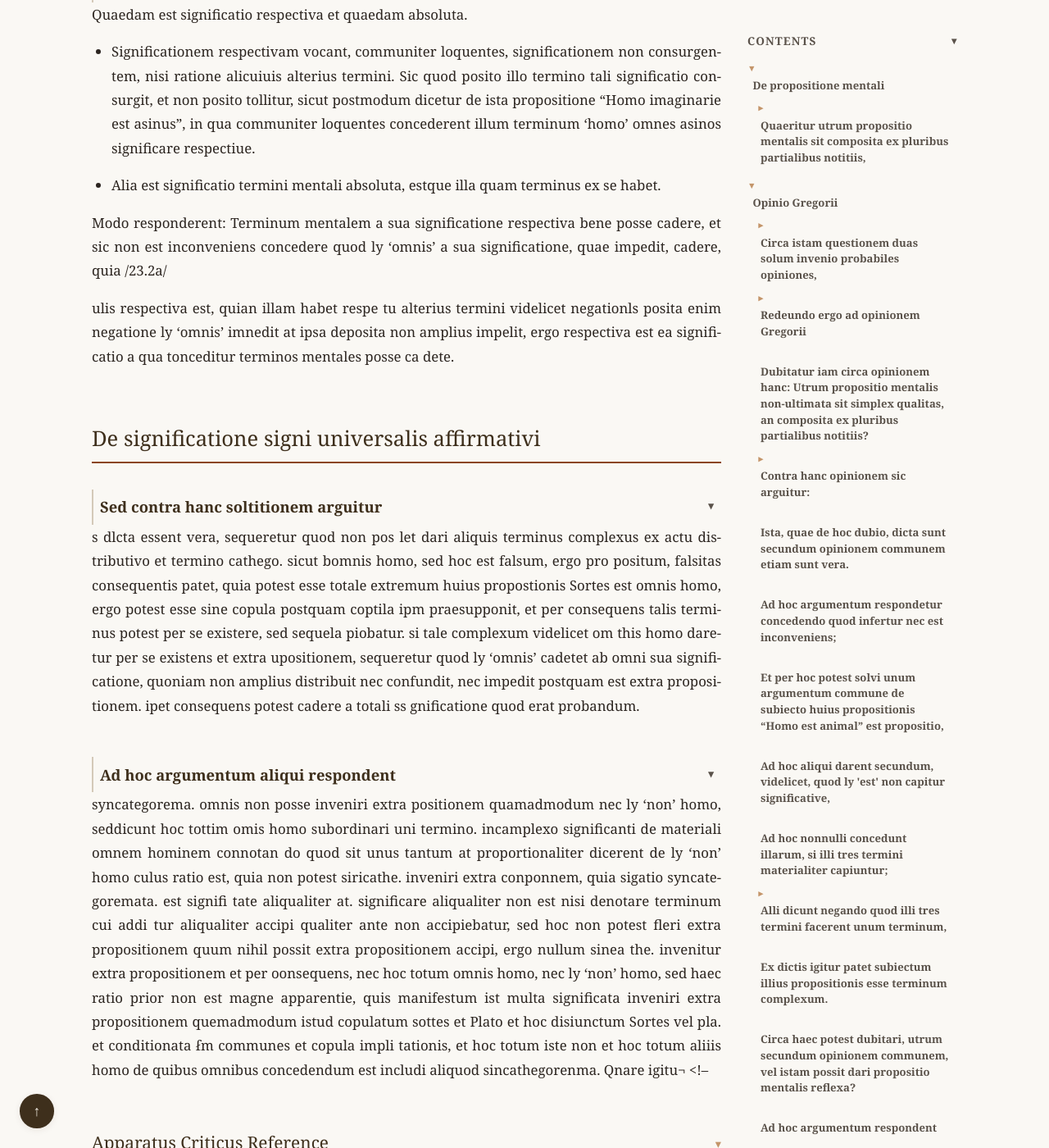
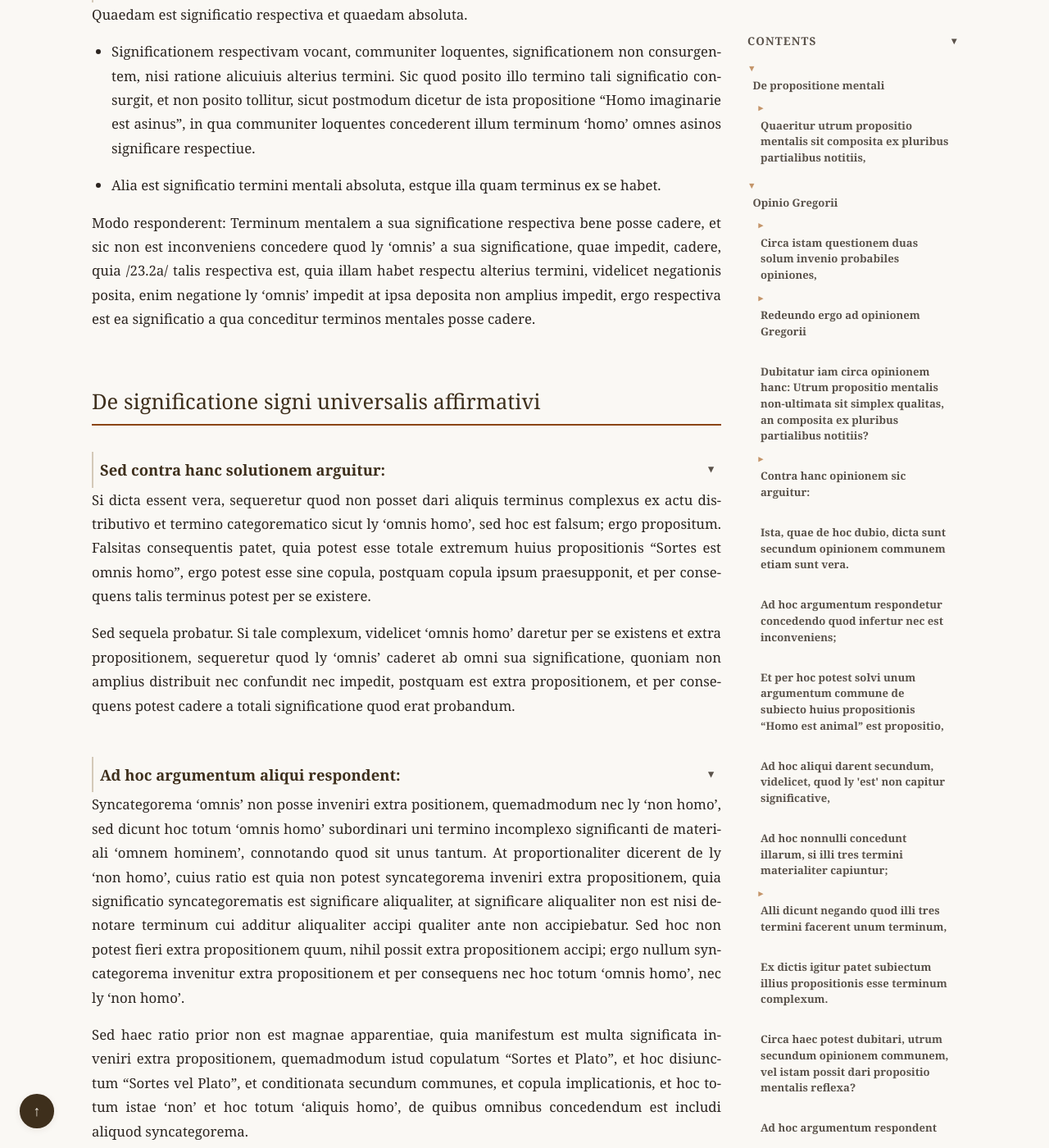
Before and after one commit to JoseBalado/Spanish-Logicians-at-the-University-of-Paris, a Jekyll site: the page built from philosophers/Fernando-de-Enzinas/Tractatus-de-compositione-propositionis-mentalis-1528.md, in a window 1280 px wide and 1400 px high, scrolled down 96030 px. Shown: the whole window at 82% size. Built offline with Jekyll 4.4.1, drawn with Linux system fonts in a browser that asks for light colours; some of the changed text lies outside the part shown.

Commit message:
Enzinas. Tractatus page 23.2

```diff
--- a/philosophers/Fernando-de-Enzinas/Tractatus-de-compositione-propositionis-mentalis-1528.md
+++ b/philosophers/Fernando-de-Enzinas/Tractatus-de-compositione-propositionis-mentalis-1528.md
@@ -1677,54 +1677,48 @@ Quaedam est significatio respectiva et quaedam absoluta.
 
 - Alia est significatio termini mentali absoluta, estque illa quam terminus ex se habet.
 
-Modo responderent: Terminum mentalem a sua significatione respectiva bene posse cadere, et sic non est inconveniens concedere quod ly 'omnis' a sua significatione, quae impedit, cadere, quia /23.2a/
-
-ulis respectiva est, quian illam habet respe
-tu alterius termini videlicet negationls posita enim negatione ly 'omnis' imnedit at ipsa deposita non amplius impelit, ergo respectiva est ea significatio a qua
-tonceditur terminos mentales posse ca
-dete.
+Modo responderent: Terminum mentalem a sua significatione respectiva bene posse cadere, et sic non est inconveniens concedere quod ly 'omnis' a sua significatione, quae impedit, cadere, quia /23.2a/ talis respectiva est, quia illam habet respectu alterius termini, videlicet negationis posita, enim negatione ly 'omnis' impedit at ipsa deposita non amplius impedit, ergo respectiva est ea significatio a qua conceditur terminos mentales posse cadere.
 
 # De significatione signi universalis affirmativi
 
-### Sed contra hanc soltitionem arguitur
-s dlcta essent vera, sequeretur quod non pos
-let dari aliquis terminus complexus ex
-actu distributivo et termino cathego. sicut
-bomnis homo, sed hoc est falsum, ergo pro
-positum, falsitas consequentis patet, quia
-potest esse totale extremum huius propostionis Sortes est omnis homo, ergo
-potest esse sine copula postquam coptila ipm
-praesupponit, et per consequens talis terminus potest per se existere, sed sequela
-piobatur. si tale complexum videlicet om
-this homo daretur per se existens et extra
-upositionem, sequeretur quod ly 'omnis' cadetet ab omni sua significatione, quoniam
-non amplius distribuit nec confundit, nec
-impedit postquam est extra propositionem.
-ipet consequens potest cadere a totali ss
-gnificatione quod erat probandum.
-### Ad hoc argumentum aliqui respondent
-syncategorema. omnis non posse inveniri extra
-positionem quamadmodum nec ly 'non' homo,
-seddicunt hoc tottim omis homo subordinari uni termino. incamplexo significanti
-de materiali omnem hominem connotan
-do quod sit unus tantum at proportionaliter
-dicerent de ly 'non' homo culus ratio est,
-quia non potest siricathe. inveniri extra
-conponnem, quia sigatio syncategoremata. est signifi
-tate aliqualiter at. significare aliqualiter
-non est nisi denotare terminum cui addi
-tur aliqualiter accipi qualiter ante non
-accipiebatur, sed hoc non potest fleri extra propositionem quum nihil possit extra
-propositionem accipi, ergo nullum sinea
-the. invenitur extra propositionem et per
-oonsequens, nec hoc totum omnis homo,
-nec ly 'non' homo, sed haec ratio prior non
-est magne apparentie, quis manifestum
-ist multa significata inveniri extra propositionem quemadmodum istud copulatum
-sottes et Plato et hoc disiunctum Sortes vel
-pla. et conditionata ẜm communes et copula impli
-tationis, et hoc totum iste non et hoc totum aliiis homo de quibus omnibus concedendum est includi
-aliquod sincathegorenma. Qnare igitu¬
+### Sed contra hanc solutionem arguitur:
+
+Si dicta essent vera, sequeretur quod non posset dari aliquis terminus complexus ex actu distributivo et termino categorematico sicut ly 'omnis homo', sed hoc est falsum; ergo propositum. Falsitas consequentis patet, quia potest esse totale extremum huius propositionis "Sortes est omnis homo", ergo potest esse sine copula, postquam copula ipsum praesupponit, et per consequens talis terminus potest per se existere.
+
+Sed sequela probatur. Si tale complexum, videlicet 'omnis homo' daretur per se existens et extra propositionem, sequeretur quod ly 'omnis' caderet ab omni sua significatione, quoniam non amplius distribuit nec confundit nec impedit, postquam est extra propositionem, et per consequens potest cadere a totali significatione quod erat probandum.
+
+### Ad hoc argumentum aliqui respondent:
+
+Syncategorema 'omnis' non posse inveniri extra positionem, quemadmodum nec ly 'non homo', sed dicunt hoc totum 'omnis homo' subordinari uni termino incomplexo significanti de materiali 'omnem hominem', connotando quod sit unus tantum. At proportionaliter dicerent de ly 'non homo', cuius ratio est quia non potest syncategorema inveniri extra propositionem, quia significatio syncategorematis est significare aliqualiter, at significare aliqualiter non est nisi denotare terminum cui additur aliqualiter accipi qualiter ante non accipiebatur. Sed hoc non potest fieri extra propositionem quum, nihil possit extra propositionem accipi; ergo nullum syncategorema invenitur extra propositionem et per consequens nec hoc totum 'omnis homo', nec ly 'non homo'.
+
+Sed haec ratio prior non est magnae apparentiae, quia manifestum est multa significata inveniri extra propositionem, quemadmodum istud copulatum "Sortes et Plato", et hoc disiunctum "Sortes vel Plato", et conditionata secundum communes, et copula implicationis, et hoc totum istae 'non' et hoc totum 'aliquis homo', de quibus omnibus concedendum est includi aliquod syncategorema.
+
+Quare igitur /23.2b/ respondeo hoc totum 'omnis homo' inveniri extra propositionem. Et ad argumentum quo probatur esse falsum, respondet quidam dicens quod ly 'homo' distribuitur adhuc extra propositionem et non supponit distributiue, nec propterea sequitur sub illo termino licere ascendere vel descendere, quia non ponitur in propositione. Et ex definitione ascensus patet sub nullo termino esse ascendendum, nisi sub termino posito in propositione.
+
+### Et si contra hoc arguas:
+
+Bene sequitur ille terminus 'homo' distribuitur; ergo intellectus denotat accipi illum terminum 'homo' pro suis significatis copulatiue, sed hoc est impossibile, quia non accipitur; ergo propositum.
+
+### Ad hoc uno modo potest responderi negando consequentiam:
+
+Unde signum  distribuere non est id quod dictum est, sed est signum esse aptum natum ad faciendum intellectum terminum accipere pro suis significatis copulatiue, et hoc fiet quando ponetur in propositione.
+
+### Aliter posset responderi ad argumentum in principio factum:
+
+Dicendo significationem illius signi 'omnis' non esse distribuere, sed esse significare distributive.
+
+Similiter non esse impedire, sed significare impeditive, et isto modo nullus terminus mentalis syncategorematicus ab aliqua sua significatione potest cadere, sive ea fuerit absoluta sive respectiva. Et si quaeras quid est significare distributive, non est aliud quam signum aliquod additum alicui termino esse aptum natum, sive immutare intellectum, ad aliqualiter intelligendum, videlicet copulatiue significata per talem terminum cui additur qualiter intellectus
+antea non intelligebat.
+
+### Posset etiam aliter dicere ly 'omis' semper distribuere:
+
+Et in hac "Non omnis homo est animal", nam in ordine ad partem distribuit, et quanvis ly 'omnis' non exerceat officium in ordine ad totam, non est propterea dicendum cadere a sua significatione aut impedive significare, sed solum a suo actuali officio suspendi, quemadmodum de agentibus naturalibus habentibus impedimentum diceres.
+
+## Sed contra hoc arguitur:
+
+Si ly 'omnis' significaret distributive et confuse et impeditive /24.1a/ sequeretur
+
+
 <!--
 ## Apparatus Criticus Reference
 * emend.  (emendatio)  : Corrected a flat-out printing mistake.
```
